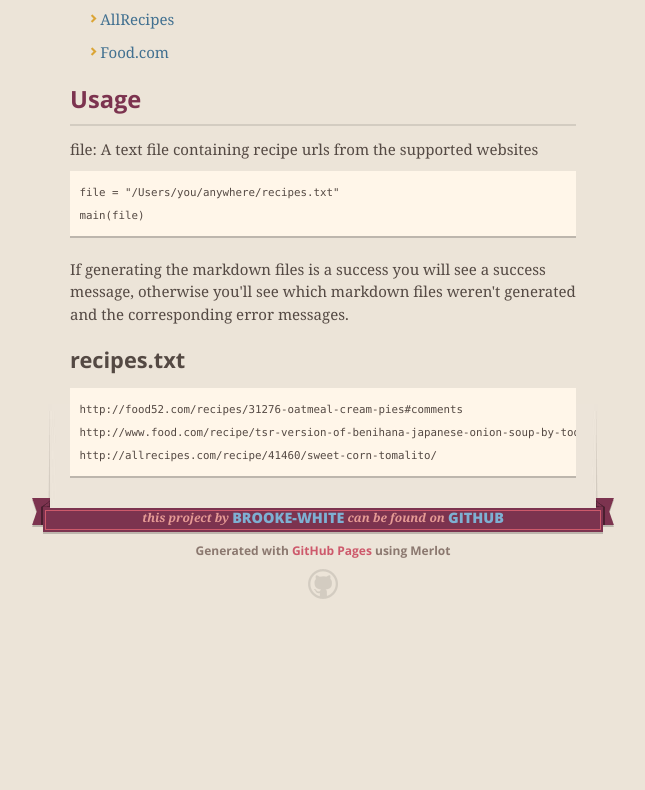
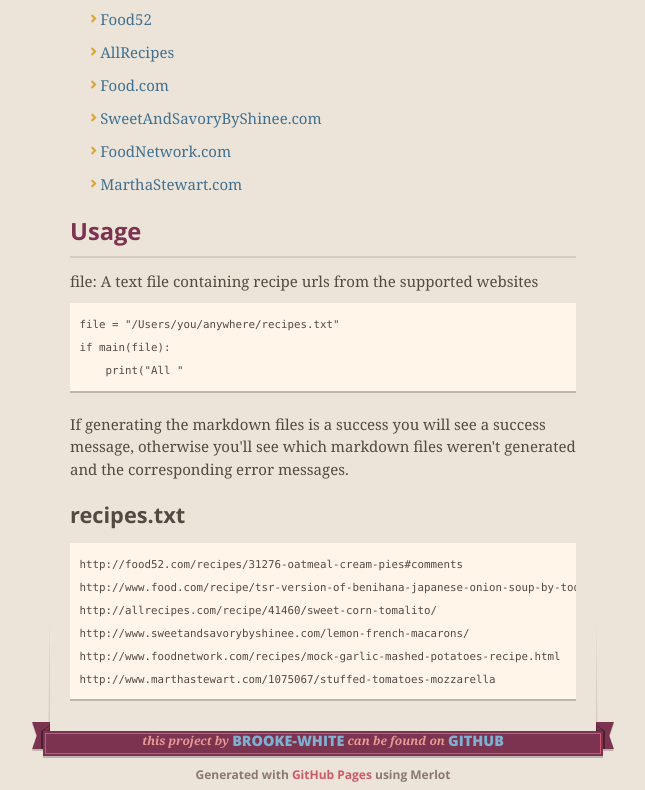
Before and after one commit to Brooke-white/RecipeParser, a plain HTML site: page index.html in a window 1280 px wide. Shown: the part 641-1431 px from the top of the page, without its empty margins (317-962 px from the left). Before the commit the page ends 1280 px from the top, so only its background shows below. Drawn offline with nearby package versions, Linux system fonts and the light colour scheme.

```diff
--- a/index.html
+++ b/index.html
@@ -53,10 +53,12 @@
 <h2>
 <a id="about" class="anchor" href="#about" aria-hidden="true"><span aria-hidden="true" class="octicon octicon-link"></span></a>About</h2>
 
-<p>A python script that parses recipe websites to create markdown files with essential recipe information, like ingredients, instructions, and a photo of course! I made this so I can keep all of my favorite recipes organized in a psuedo recipe book. </p>
+<p>A python script that parses recipe websites to create markdown files with essential recipe information, like ingredients, instructions, and a photo of course! I made this so I can keep all of my favorite recipes organized in a psuedo recipe book.</p>
 
 <h2>
 <a id="dependencies" class="anchor" href="#dependencies" aria-hidden="true"><span aria-hidden="true" class="octicon octicon-link"></span></a>Dependencies</h2>
+
+<p>Python == 3.4.3</p>
 
 <p>BeautifulSoup4 (pip install bs4)</p>
 
@@ -67,6 +69,9 @@
 <li><p><a href="https://www.Food52.com/">Food52</a></p></li>
 <li><p><a href="https://www.allrecipes.com/">AllRecipes</a></p></li>
 <li><p><a href="http://www.food.com/">Food.com</a></p></li>
+<li><p><a href="http://www.sweetandsavorybyshinee.com/">SweetAndSavoryByShinee.com</a></p></li>
+<li><p><a href="http://www.foodnetwork.com/recipes.html?vty=recipes/">FoodNetwork.com</a></p></li>
+<li><p><a href="http://www.marthastewart.com/cook">MarthaStewart.com</a></p></li>
 </ul>
 
 <h2>
@@ -75,7 +80,8 @@
 <p>file: A text file containing recipe urls from the supported websites</p>
 
 <pre><code>file = "/Users/you/anywhere/recipes.txt"
-main(file)
+if main(file):
+    print("All "
 </code></pre>
 
 <p>If generating the markdown files is a success you will see a success message, otherwise you'll see which markdown files weren't generated and the corresponding error messages.</p>
@@ -86,6 +92,9 @@
 <pre><code>http://food52.com/recipes/31276-oatmeal-cream-pies#comments
 http://www.food.com/recipe/tsr-version-of-benihana-japanese-onion-soup-by-todd-wilbur-391952
 http://allrecipes.com/recipe/41460/sweet-corn-tomalito/
+http://www.sweetandsavorybyshinee.com/lemon-french-macarons/
+http://www.foodnetwork.com/recipes/mock-garlic-mashed-potatoes-recipe.html
+http://www.marthastewart.com/1075067/stuffed-tomatoes-mozzarella
 </code></pre>
       </section>
 
```
Also changed, not shown: params.json (+1 -1 lines).
